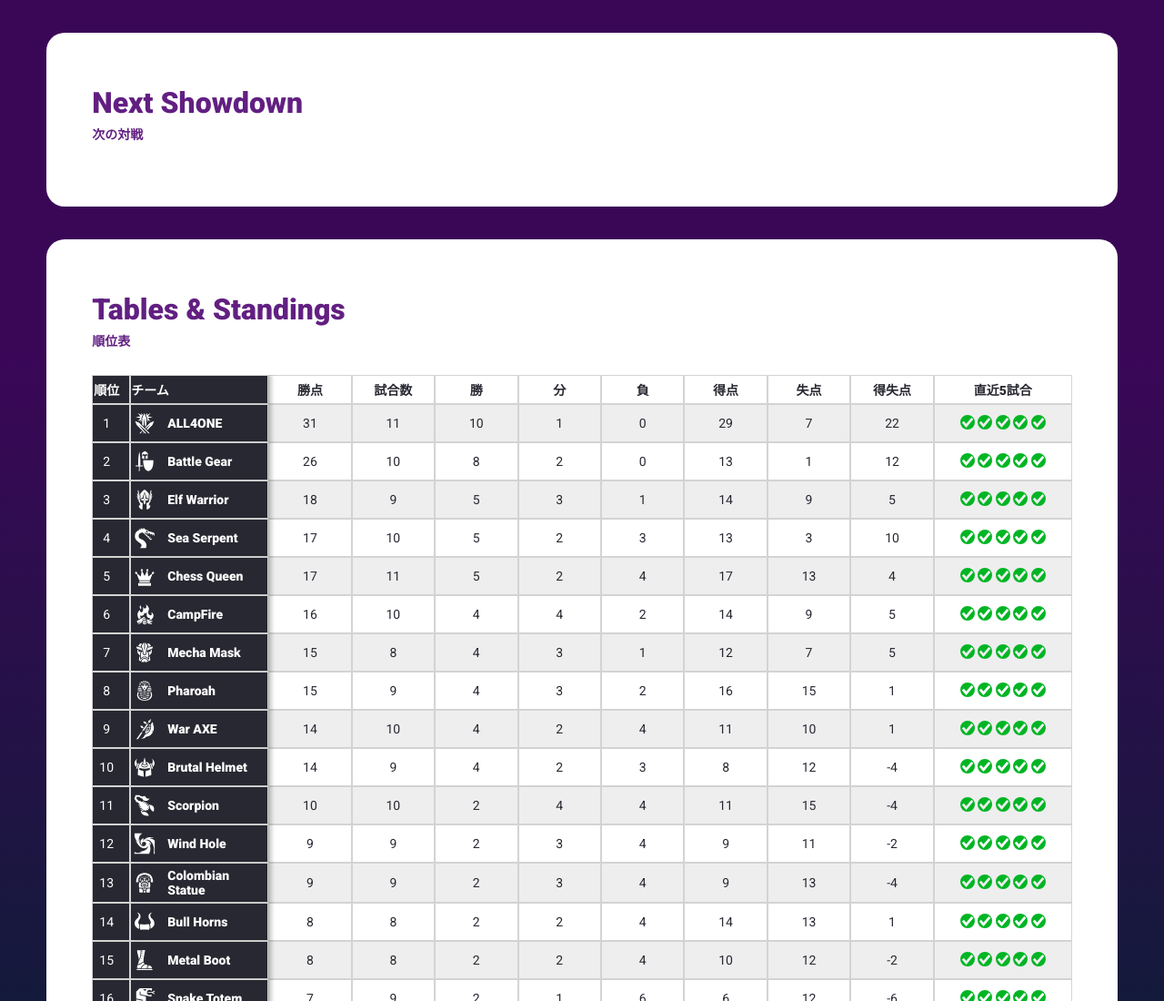
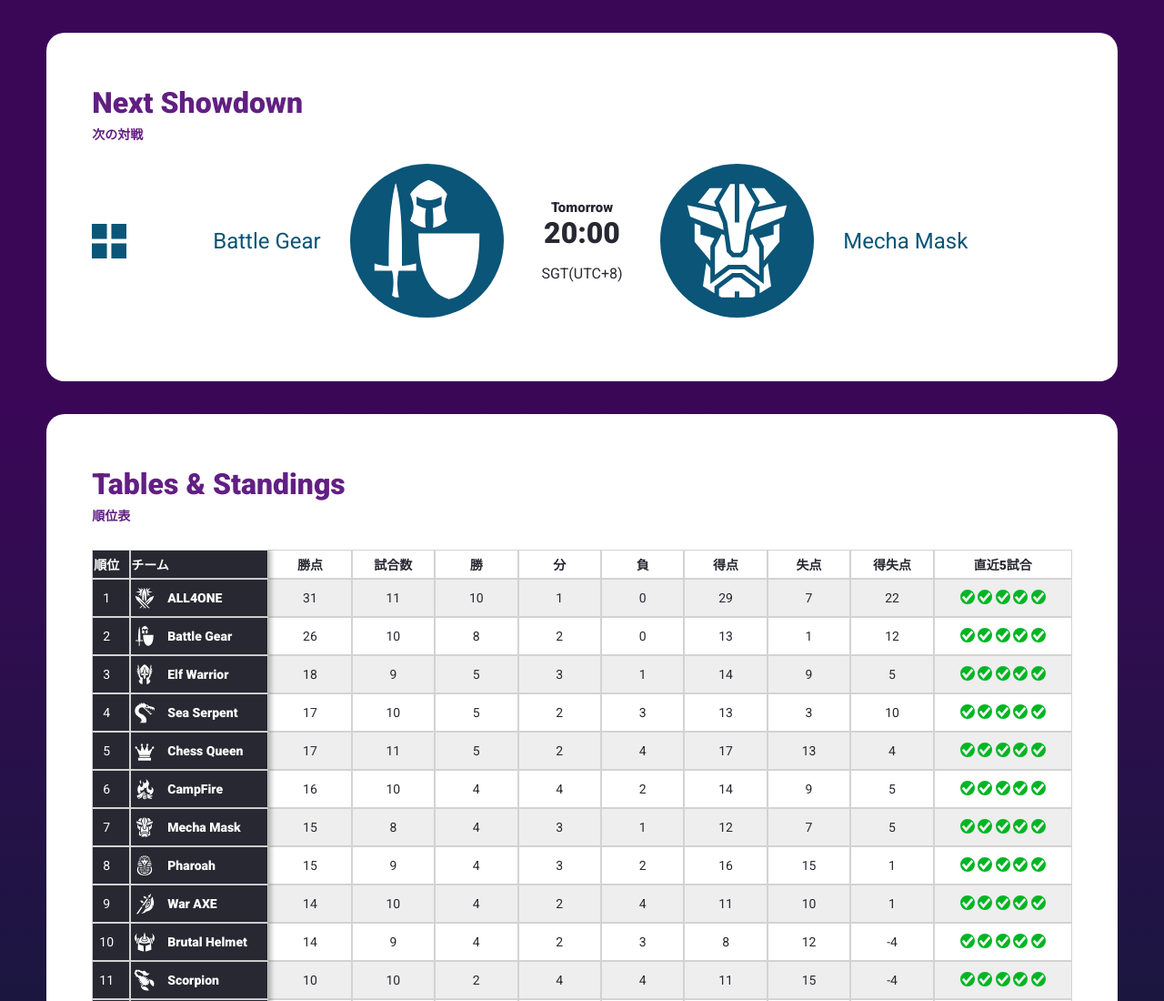
Before and after one commit to Hiratto/coding7, a plain HTML site: page index.html in a window 1280 px wide. Shown: the top 1100 px of the page at 91% size. Drawn offline with Linux system fonts and the light colour scheme.

Commit message:
対戦カードの作成

```diff
--- a/index.html
+++ b/index.html
@@ -19,6 +19,22 @@
         <section>
           <h2>Next Showdown</h2>
           <p>次の対戦</p>
+
+          <div class="teams">
+            <div class="team home">
+              <img src="/img-team/battle-gear.svg" alt="">
+              Battle Gear
+            </div>
+            <div class="kickoff">
+              <span class="date">Tomorrow</span>
+              <span class="time">20:00</span>
+              <span class="timezone">SGT(UTC+8)</span>
+            </div>
+            <div class="team away">
+              <img src="/img-team/mecha-mask.svg" alt="">
+              Mecha Mask
+            </div>
+          </div>
         </section>
 
         <section class="standings">
--- a/style.css
+++ b/style.css
@@ -165,3 +165,106 @@ main h2 + p {
   position: sticky;
   left: 42px;
 }
+
+/* 対戦カード */
+
+.teams {
+  display: flex;
+  justify-content: center;
+  align-items: center;
+  margin-top: 45px;
+}
+
+.team {
+  flex: 1;
+  align-self: flex-start;
+  margin: 0 10px;
+  display: flex;
+  flex-direction: column;
+  align-items: center;
+  color: #085578;
+  font-size: 16px;
+  text-align: center;
+}
+
+.team img {
+  width: 84px;
+  height: 84px;
+  margin-bottom: 8px;
+  padding: 7px;
+  box-sizing: border-box;
+  border-radius: 50%;
+  background-color: #0b5578;
+}
+
+.kickoff {
+  display: flex;
+  flex-direction: column;
+  align-items: center;
+  color: #282832;
+}
+
+.kickoff .date {
+  font-size: 11px;
+  font-weight: 900;
+}
+
+.kickoff .time {
+  margin-bottom: 5px;
+  font-size: 20px;
+  font-weight: 900;
+}
+
+.kickoff .timezone {
+  font-size: 10px;
+}
+
+@media (min-width: 768px) {
+  .teams {
+    margin-top: 23px;
+    background-image: url(/img/logo-blue.svg);
+    background-size: 38px;
+    background-repeat: no-repeat;
+    background-position: left center;
+    padding: 0 50px;
+  }
+  .team {
+    margin: 0;
+  }
+  .team.home {
+    flex-direction: row-reverse;
+    text-align: right;
+  }
+  .team.home img {
+    margin: 0 9.3% 0 7.3%;
+  }
+  .team.away{
+    flex-direction: row;
+    text-align: left;
+  }
+  .team.away img {
+    margin: 0 7.3% 0 9.3%;
+  }
+}
+
+
+@media (min-width: 1100px) {
+  .team {
+    font-size: 24px;
+  }
+  .team img {
+    width: 169px;
+    height: 169px;
+    padding: 13px;
+  }
+  .kickoff .date {
+    font-size: 15px;
+  }
+  .kickoff .time {
+    font-size: 32px;
+    margin-bottom: 16px;
+  }
+  .kickoff .timezone {
+    font-size: 16px;
+  }
+}
```
